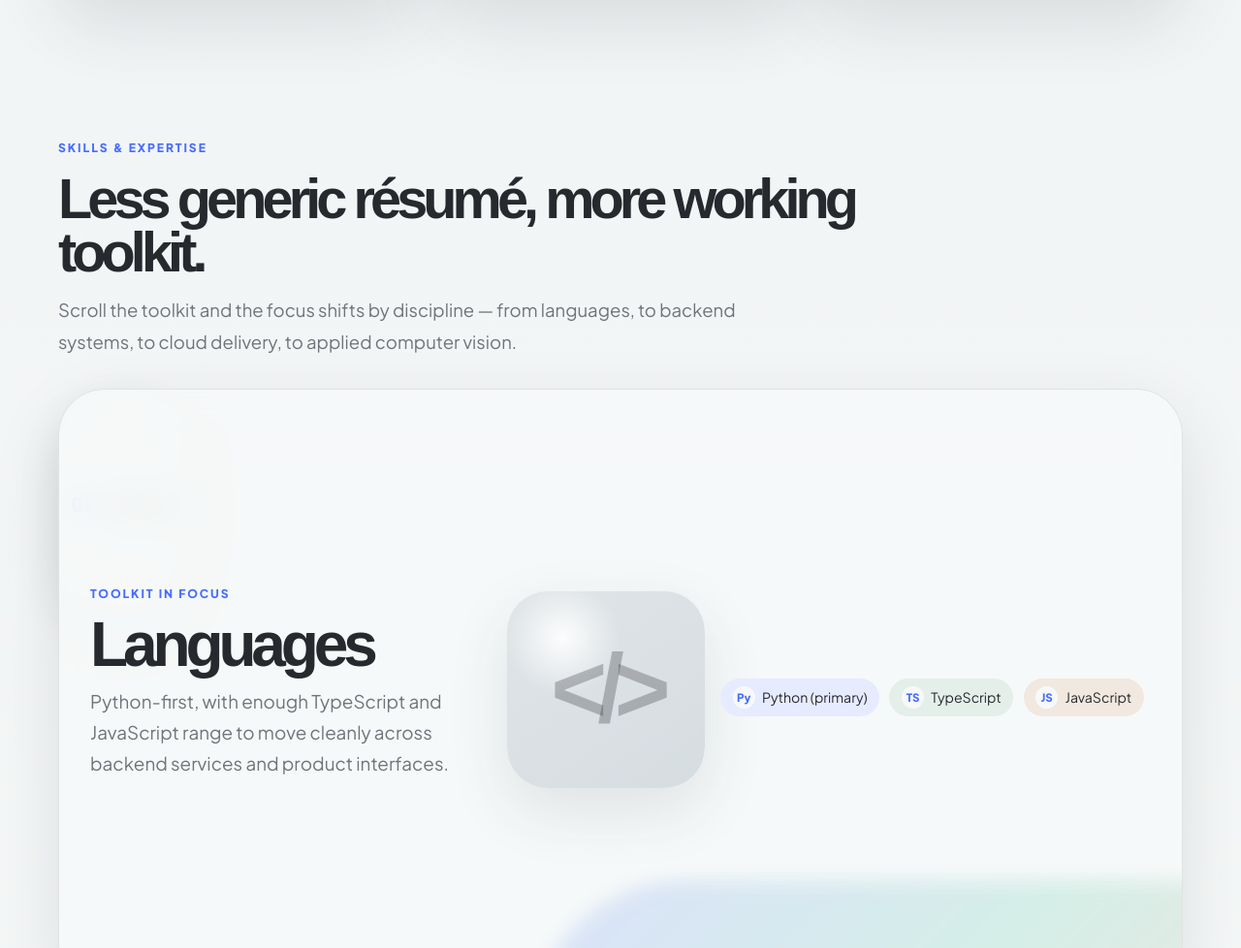
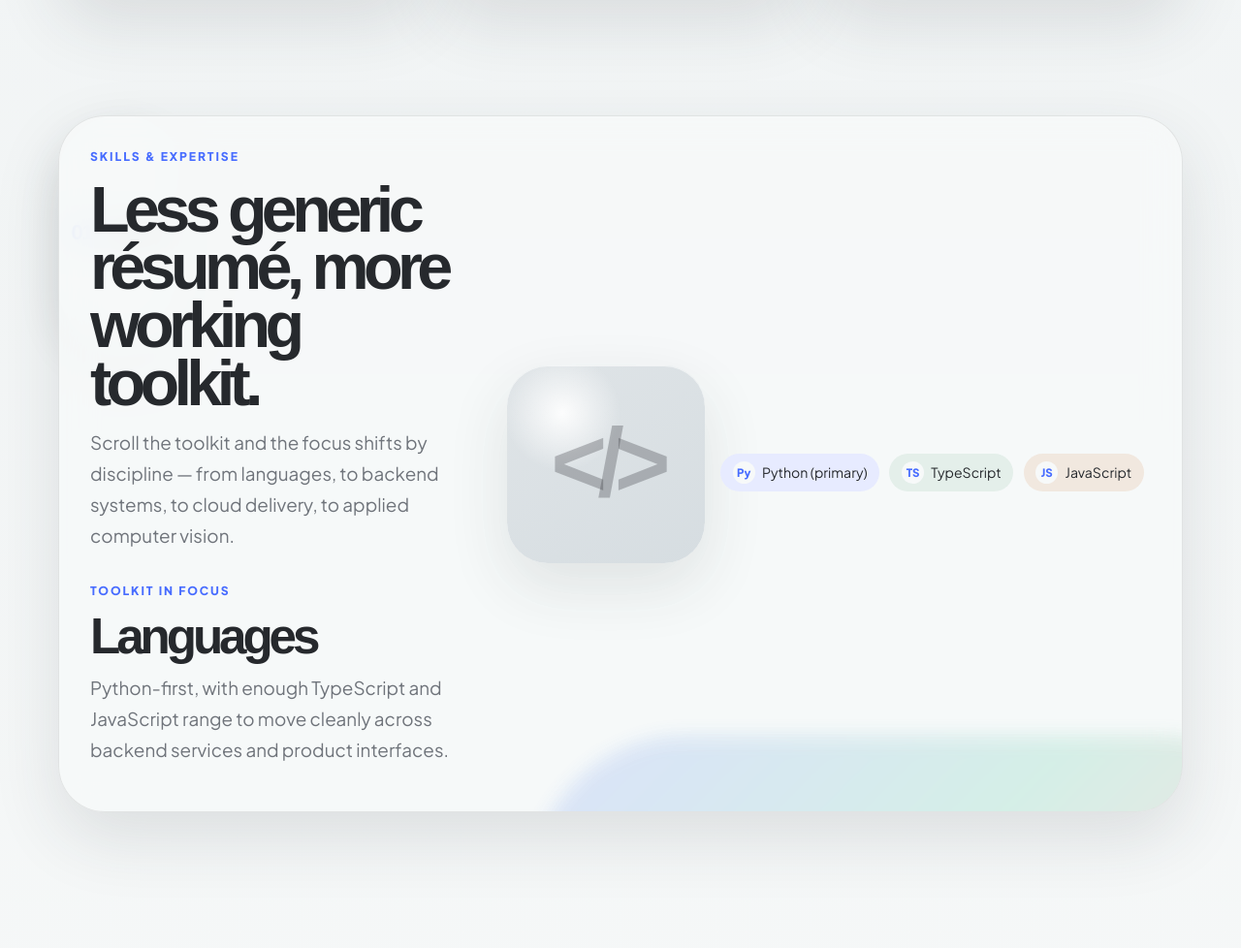
Before and after one commit to christianmartinroffey/personal-site, a React app: page / in a window 1280 px wide. Shown: the part 1413-2391 px from the top of the page at 97% size. Built offline with nearby package versions, Linux system fonts and the light colour scheme; some packages are replaced by stand-ins of ours; a web font is replaced by a local one.

Commit message:
Keep skills context sticky

```diff
--- a/src/front/js/pages/home.js
+++ b/src/front/js/pages/home.js
@@ -383,18 +383,15 @@ export const Home = () => {
 
       <section className="portfolio-section skills-scroll-section" id="skills">
         <div className="portfolio-container">
-          <div className="section-heading skills-scroll-heading">
-            <p className="eyebrow">Skills & expertise</p>
-            <h2>Less generic résumé, more working toolkit.</h2>
-            <p>
-              Scroll the toolkit and the focus shifts by discipline — from languages, to backend systems, to cloud delivery, to applied computer vision.
-            </p>
-          </div>
-
           <div className="skills-transition-stage" aria-live="polite">
             <div className="skills-pin-card compact-skills-card">
               <div className="skills-card-copy">
-                <p className="eyebrow">Toolkit in focus</p>
+                <p className="eyebrow">Skills & expertise</p>
+                <h2>Less generic résumé, more working toolkit.</h2>
+                <p className="skills-section-context">
+                  Scroll the toolkit and the focus shifts by discipline — from languages, to backend systems, to cloud delivery, to applied computer vision.
+                </p>
+                <p className="eyebrow toolkit-focus-label">Toolkit in focus</p>
                 <h3>{currentSkillGroup.title}</h3>
                 <p>{skillGroupSummaries[currentSkillGroup.title]}</p>
               </div>
--- a/src/front/styles/home.css
+++ b/src/front/styles/home.css
@@ -477,20 +477,8 @@ body a::before, .portfolio-page a::before, .portfolio-nav a::before, .modern-foo
 .skills-scroll-section {
   position: relative;
   overflow: visible;
+  padding-top: 72px;
   padding-bottom: 56px;
-}
-
-.skills-scroll-heading {
-  max-width: 880px;
-  margin-bottom: 2rem;
-}
-
-.skills-scroll-heading p:not(.eyebrow) {
-  max-width: 720px;
-  margin-top: 1rem;
-  color: var(--muted);
-  font-size: clamp(1rem, 1.7vw, 1.16rem);
-  line-height: 1.75;
 }
 
 .skills-transition-stage {
@@ -500,7 +488,7 @@ body a::before, .portfolio-page a::before, .portfolio-nav a::before, .modern-foo
 
 .skills-pin-card {
   position: sticky;
-  top: 108px;
+  top: 96px;
   z-index: 2;
   border: 1px solid var(--line);
   border-radius: 48px;
@@ -514,7 +502,7 @@ body a::before, .portfolio-page a::before, .portfolio-nav a::before, .modern-foo
   display: grid;
   grid-template-columns: minmax(0, 0.74fr) minmax(320px, 1.26fr);
   gap: clamp(1rem, 4vw, 2.5rem);
-  min-height: min(620px, calc(100vh - 150px));
+  min-height: min(660px, calc(100vh - 125px));
   padding: clamp(1.2rem, 3vw, 2rem);
   align-items: center;
 }
@@ -537,17 +525,35 @@ body a::before, .portfolio-page a::before, .portfolio-nav a::before, .modern-foo
   z-index: 1;
 }
 
+.skills-pin-card h2 {
+  max-width: 560px;
+  margin: 0 0 0.85rem;
+  font-family: "Cabinet Grotesk", sans-serif;
+  font-size: clamp(2.4rem, 5.2vw, 4.9rem);
+  font-weight: 900 !important;
+  line-height: 0.9;
+  letter-spacing: -0.085em;
+}
+
+.skills-section-context {
+  margin-bottom: clamp(1.2rem, 4vh, 2.2rem);
+}
+
+.toolkit-focus-label {
+  margin-top: clamp(1rem, 4vh, 2rem);
+}
+
 .skills-pin-card h3 {
-  margin: 0.35rem 0 0.85rem;
+  margin: 0.25rem 0 0.85rem;
   font-family: "Cabinet Grotesk", sans-serif;
-  font-size: clamp(2.25rem, 5vw, 5rem);
+  font-size: clamp(1.9rem, 4vw, 3.6rem);
   font-weight: 900 !important;
   line-height: 0.88;
   letter-spacing: -0.08em;
 }
 
 .skills-pin-card p:not(.eyebrow) {
-  max-width: 440px;
+  max-width: 560px;
   color: var(--muted);
   font-size: clamp(1rem, 1.55vw, 1.18rem);
   line-height: 1.7;
```
